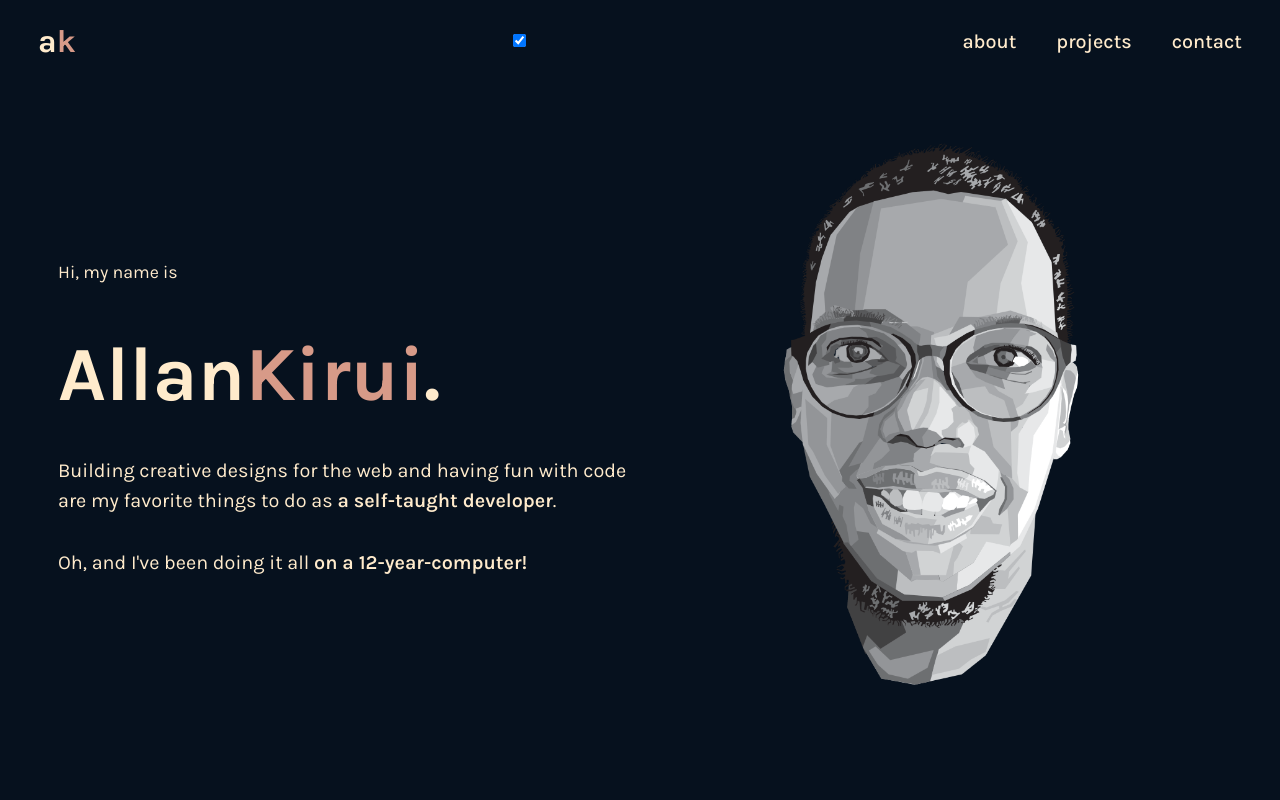
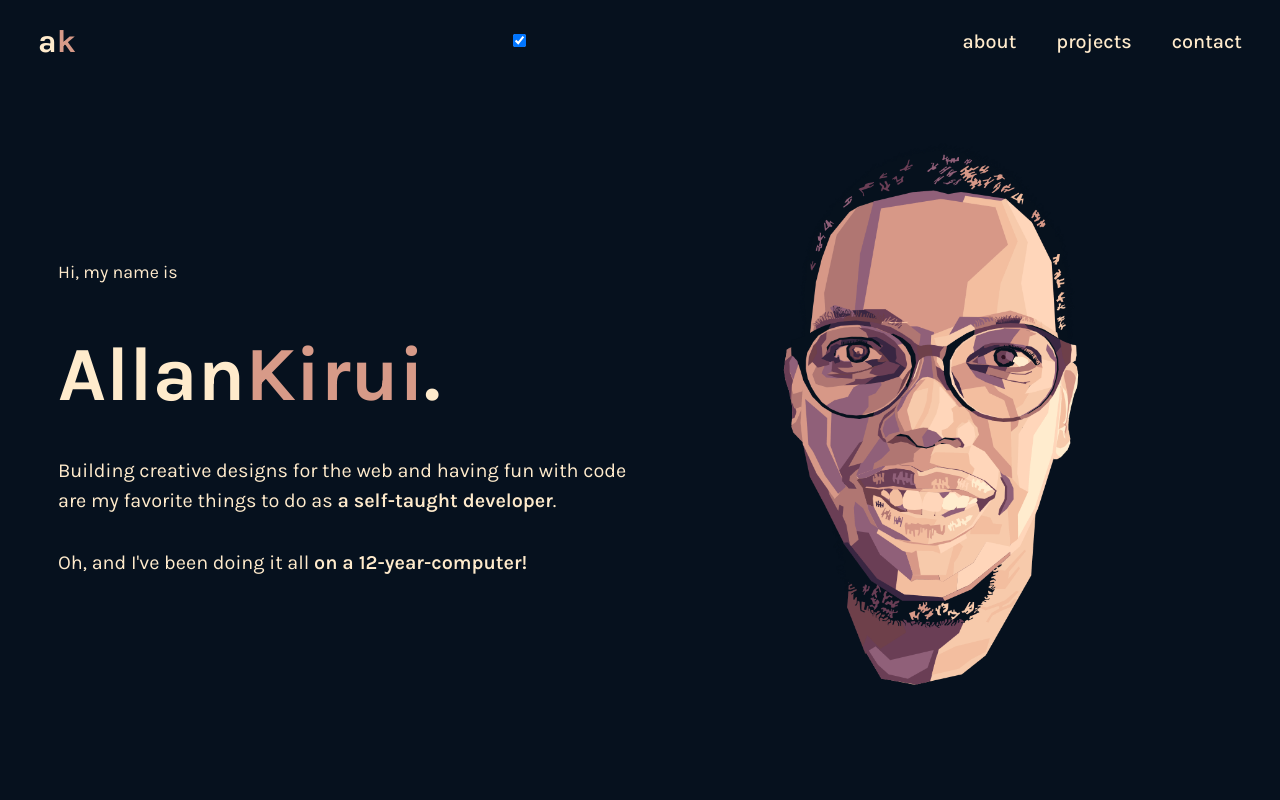
Before and after one commit to AllanKirui/AllanKirui.github.io, a Vue app: page / in a window 1280 px wide. Both pictures are taken after a click on the checkbox 519 px from the left and 40 px from the top of the page. Shown: the top 800 px of the page. Built offline with nearby package versions, Linux system fonts and the light colour scheme.

Commit message:
Add logic to switch hero image based on theme

```diff
--- a/src/components/TheHero.vue
+++ b/src/components/TheHero.vue
@@ -18,6 +18,14 @@
 
     <div class="hero__image">
       <img
+        v-if="preferredTheme === 'dark'"
+        src="@/assets/img/hero-dark.png"
+        width="600"
+        height="600"
+        alt="Allan's avatar"
+      />
+      <img
+        v-else
         src="@/assets/img/hero-light.png"
         width="600"
         height="600"
@@ -26,6 +34,25 @@
     </div>
   </section>
 </template>
+
+<script>
+export default {
+  props: ["theme"],
+  data() {
+    return {
+      preferredTheme: null,
+    };
+  },
+  watch: {
+    theme(newTheme) {
+      this.preferredTheme = newTheme;
+    },
+  },
+  beforeMount() {
+    this.preferredTheme = document.documentElement.getAttribute("data-theme");
+  },
+};
+</script>
 
 <style scoped>
 .hero {
```
